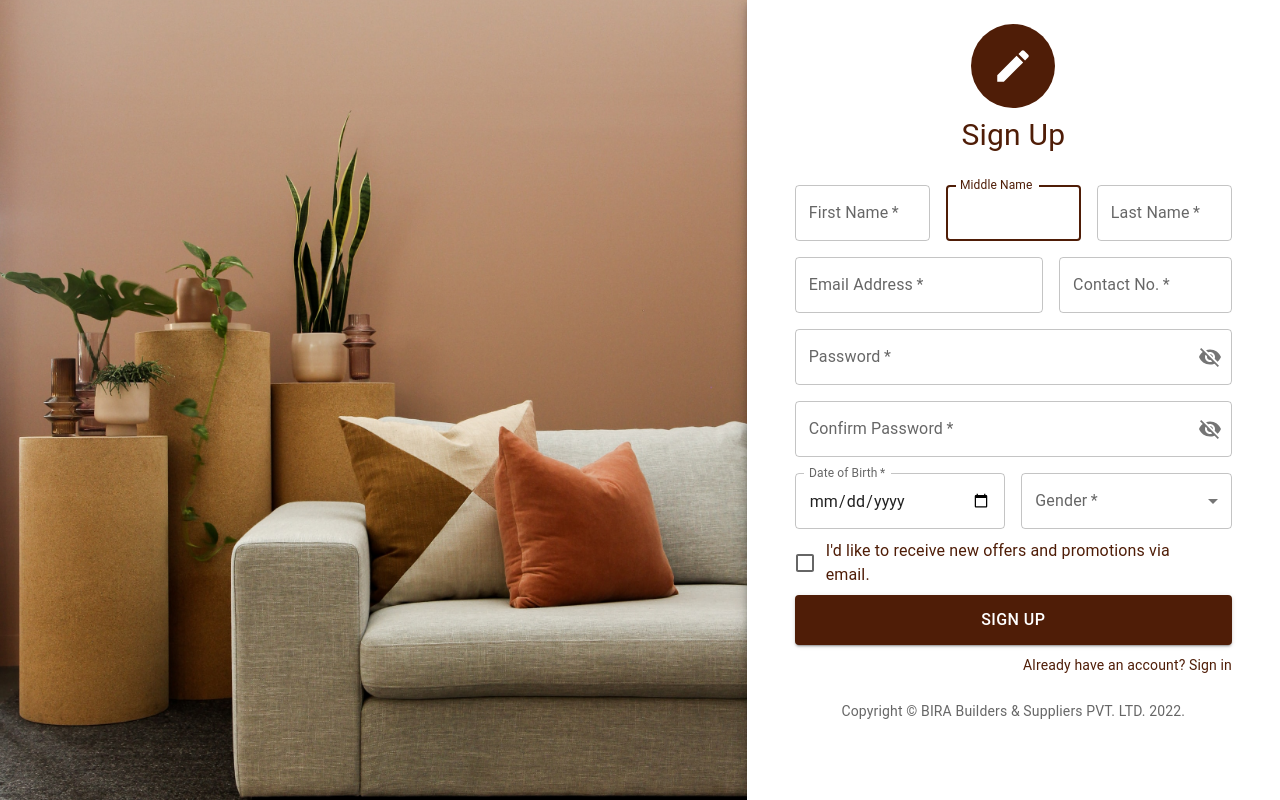
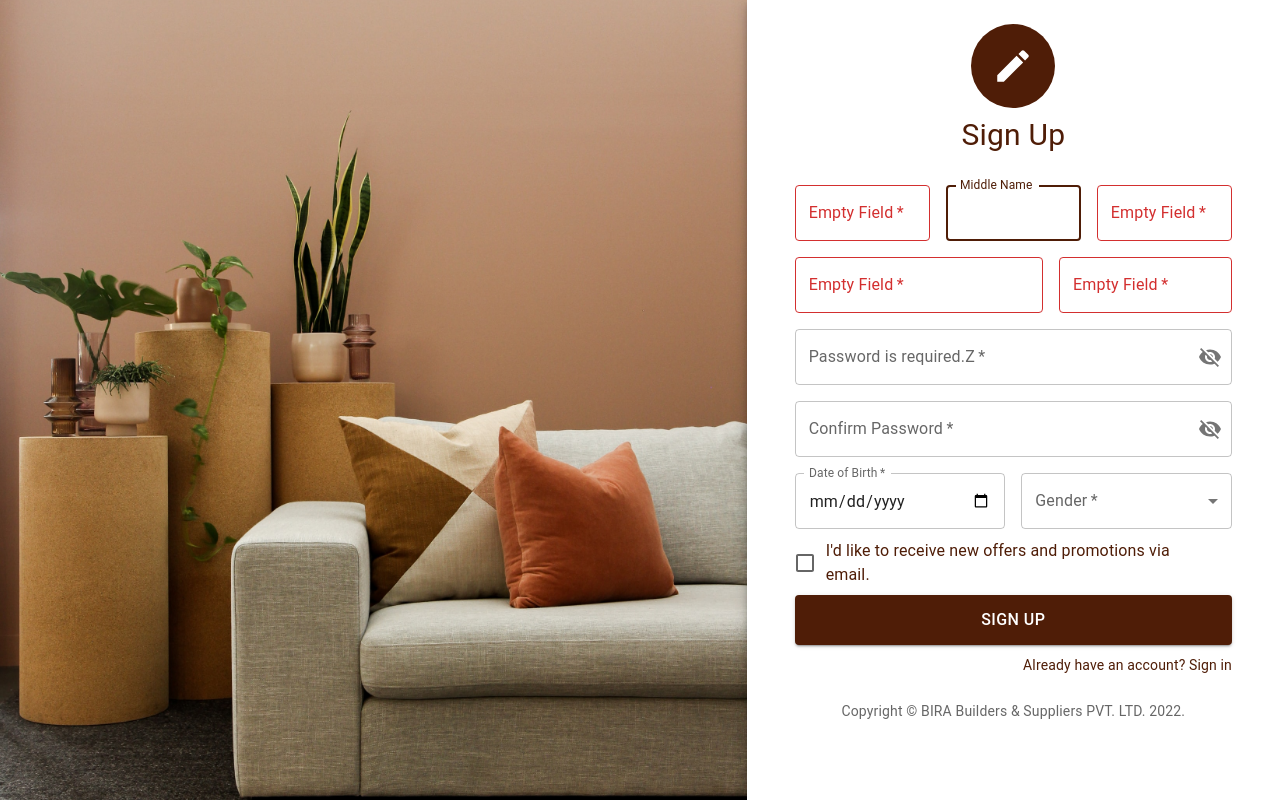
Before and after one commit to NalinMalla/BOSS, a React (Create React App) app: page /signUp in a window 1280 px wide. Built offline with nearby package versions, Linux system fonts and the light colour scheme.

Commit message:
Update signUpPage with state variable.

```diff
--- a/src/screens/signUpPage.js
+++ b/src/screens/signUpPage.js
@@ -45,62 +45,100 @@ function Copyright(props) {
 }
 
 export default function SignUp() {
-  const [values, setValues] = React.useState({
-    password: "",
-    showPassword: false,
-    confirmPassword: "",
-    showConfirmPassword: false,
-  });
+
+  const [firstName, setFirstName] = React.useState("");
+  const [middleName, setMiddleName] = React.useState("");
+  const [lastName, setLastName] = React.useState("");
+
+  const [email, setEmail] = React.useState("");
+  const [contact, setContact] = React.useState("");
+
+  const [password, setPassword] = React.useState("");
+  const [showPassword, setShowPassword] = React.useState(false);
+  const [confirmPassword, setConfirmPassword] = React.useState("");
+  const [showConfirmPassword, setShowConfirmPassword] = React.useState(false);
 
   const [gender, setGender] = React.useState("");
+  const [dateOfBirth, setDateOfBirth] = React.useState("");
+
+  const [receiveOffer, setReceiveOffer] = React.useState(true);
+
+  const [valid, setValid] = React.useState(false);
+
+  const handleFirstNameChange = (event) => {
+    setFirstName(event.target.value);
+  };
+  const handleMiddleNameChange = (event) => {
+    setMiddleName(event.target.value);
+  };
+  const handleLastNameChange = (event) => {
+    setLastName(event.target.value);
+  };
+
+  const handleEmailChange = (event) => {
+    setEmail(event.target.value);
+  };
+
+  const handleContactChange = (event) => {
+    setContact(event.target.value);
+  };
 
   const handleGenderChange = (event) => {
     setGender(event.target.value);
   };
 
-  const handleChange = (prop) => (event) => {
-    setValues({ ...values, [prop]: event.target.value });
+  const handleDateOfBirthChange = (event) => {
+    setDateOfBirth(event.target.value);
+  };
+
+  const handlePasswordChange = (event) => {
+    setPassword(event.target.value);
+  };
+
+  const handleConfirmPasswordChange = (event) => {
+    setConfirmPassword(event.target.value);
   };
 
   const handleClickShowPassword = () => {
-    setValues({
-      ...values,
-      showPassword: !values.showPassword,
-    });
+    setShowPassword(!showPassword);
   };
 
   const handleClickShowConfirmPassword = () => {
-    setValues({
-      ...values,
-      showConfirmPassword: !values.showConfirmPassword,
-    });
+    setShowConfirmPassword(!showConfirmPassword);
   };
 
   const handleMouseDownPassword = (event) => {
     event.preventDefault();
   };
 
-  let receiveOffer = true;
-
   const handleClickReceiveOffer = () => {
-    receiveOffer= !receiveOffer;
+    receiveOffer = !receiveOffer;
     console.log("receive Offer: " + receiveOffer);
   };
 
   const handleSubmit = (event) => {
     event.preventDefault();
-    const data = new FormData(event.currentTarget);
+    // const data = new FormData(event.currentTarget);
 
     const user = {
-      firstName: data.get("firstName"),
-      middleName: data.get("middleName"),
-      lastName: data.get("lastName"),
-      email: data.get("email"),
-      password: data.get("password"),
-      dateOfBirth: data.get("date"),
-      gender: data.get("gender"),
-      receiveOffer: data.get("receiveOffer"),
-      contact: data.get("contact"),
+      // firstName: data.get("firstName"),
+      // middleName: data.get("middleName"),
+      // lastName: data.get("lastName"),
+      // email: data.get("email"),
+      // password: data.get("password"),
+      // dateOfBirth: data.get("date"),
+      // gender: data.get("gender"),
+      // receiveOffer: data.get("receiveOffer"),
+      // contact: data.get("contact"),
+      firstName: firstName,
+      middleName: middleName,
+      lastName: lastName,
+      email: email,
+      password: password,
+      dateOfBirth: dateOfBirth,
+      gender: gender,
+      receiveOffer: receiveOffer,
+      contact: contact,
     };
 
     console.log(user);
@@ -108,7 +146,6 @@ export default function SignUp() {
     axios
       .post("http://localhost:5000/users/add", user)
       .then((res) => console.log(res.data));
-
   };
 
   return (
@@ -168,8 +205,11 @@ export default function SignUp() {
                   required
                   fullWidth
                   id="firstName"
-                  label="First Name"
+                  label={(firstName.trim() === "")&&(valid === false) ? "Empty Field" : "First Name"}
                   autoFocus
+                  value={firstName}
+                  onChange={handleFirstNameChange}
+                  error={(firstName.trim() === "")&&(valid === false)}
                 />
               </Grid>
               <Grid item xs={12} sm={4}>
@@ -181,6 +221,8 @@ export default function SignUp() {
                   label="Middle Name"
                   autoFocus
                   defaultValue=""
+                  value={middleName}
+                  onChange={handleMiddleNameChange}
                 />
               </Grid>
               <Grid item xs={12} sm={4}>
@@ -188,9 +230,12 @@ export default function SignUp() {
                   required
                   fullWidth
                   id="lastName"
-                  label="Last Name"
                   name="lastName"
                   autoComplete="family-name"
+                  label={(lastName.trim() === "")&&(valid === false) ? "Empty Field" : "Last Name"}
+                  value={lastName}
+                  onChange={handleLastNameChange}
+                  error={(lastName.trim() === "")&&(valid === false)}
                 />
               </Grid>
               <Grid item xs={7}>
@@ -198,9 +243,12 @@ export default function SignUp() {
                   required
                   fullWidth
                   id="email"
-                  label="Email Address"
                   name="email"
                   autoComplete="email"
+                  label={(email.trim() === "")&&(valid === false) ? "Empty Field" : "Email Address"}
+                  value={email}
+                  onChange={handleEmailChange}
+                  error={(email.trim() === "")&&(valid ===false)}
                 />
               </Grid>
               <Grid item xs={5}>
@@ -208,21 +256,24 @@ export default function SignUp() {
                   required
                   fullWidth
                   id="contact"
-                  label="Contact No."
                   name="contact"
                   autoComplete="contact"
+                  label={(contact.trim() === "")&&(valid === false) ? "Empty Field" : "Contact No."}
+                  value={contact}
+                  onChange={handleContactChange}
+                  error={(contact.trim() === "")&&(valid === false)}
                 />
               </Grid>
               <Grid item xs={12}>
                 <FormControl fullWidth variant="outlined" required>
                   <InputLabel htmlFor="outlined-adornment-password">
-                    Password
+                    {(password.trim() === "")&&(valid === false) ? ((password === confirmPassword)?"Password is required." : "Password doesn't match.") : "Password"}Z
                   </InputLabel>
                   <OutlinedInput
                     id="outlined-adornment-password"
-                    type={values.showPassword ? "text" : "password"}
-                    value={values.password}
-                    onChange={handleChange("password")}
+                    type={showPassword ? "text" : "password"}
+                    value={password}
+                    onChange={handlePasswordChange}
                     name="password"
                     endAdornment={
                       <InputAdornment position="end">
@@ -232,11 +283,7 @@ export default function SignUp() {
                           onMouseDown={handleMouseDownPassword}
                           edge="end"
                         >
-                          {values.showPassword ? (
-                            <Visibility />
-                          ) : (
-                            <VisibilityOff />
-                          )}
+                          {showPassword ? <Visibility /> : <VisibilityOff />}
                         </IconButton>
                       </InputAdornment>
                     }
@@ -251,9 +298,9 @@ export default function SignUp() {
                   </InputLabel>
                   <OutlinedInput
                     id="outlined-adornment-password"
-                    type={values.showConfirmPassword ? "text" : "password"}
-                    value={values.confirmPassword}
-                    onChange={handleChange("confirmPassword")}
+                    type={showConfirmPassword ? "text" : "password"}
+                    value={confirmPassword}
+                    onChange={handleConfirmPasswordChange}
                     endAdornment={
                       <InputAdornment position="end">
                         <IconButton
@@ -262,7 +309,7 @@ export default function SignUp() {
                           onMouseDown={handleMouseDownPassword}
                           edge="end"
                         >
-                          {values.showConfirmPassword ? (
+                          {showConfirmPassword ? (
                             <Visibility />
                           ) : (
                             <VisibilityOff />
```
